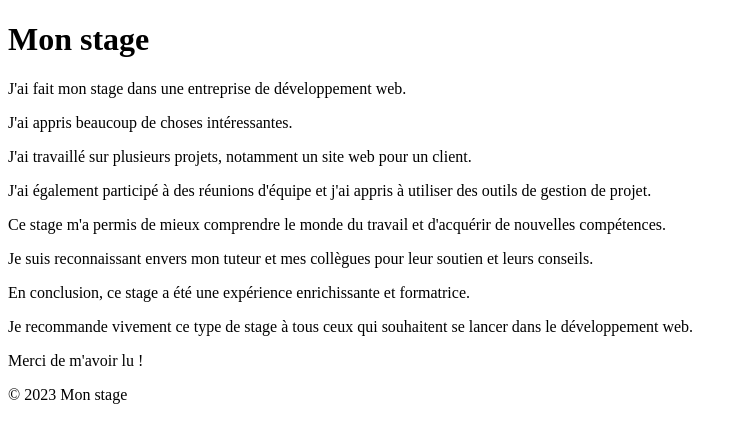
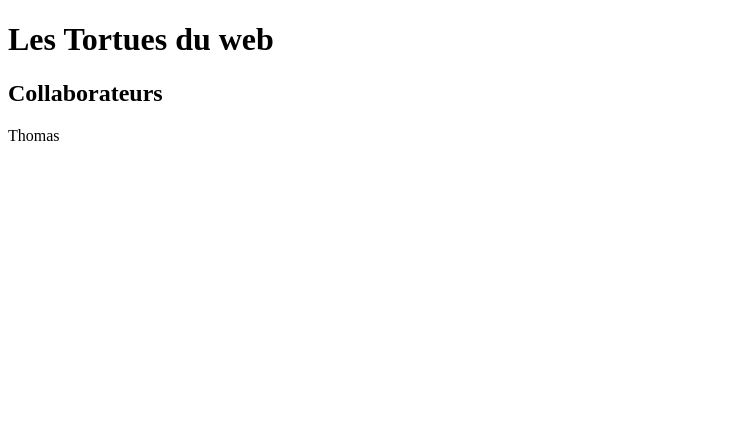
Before and after one commit to TotoD3V/Stage_seconde, a plain HTML site: page index.html in a window 1280 px wide. Shown: the whole page, without its empty margins (0-747 px from the left). Drawn offline with Linux system fonts and the light colour scheme.

Commit message:
Collaborateurs

```diff
--- a/index.html
+++ b/index.html
@@ -2,21 +2,11 @@
 <html lang="fr">
 <head>
     <meta charset="UTF-8">
-    <title>Mon stage</title>
+    <title>Les Tortues du web</title>
 </head>
 <body>
-    <h1>Mon stage</h1>
-    <p>J'ai fait mon stage dans une entreprise de développement web.</p>
-    <p>J'ai appris beaucoup de choses intéressantes.</p>
-    <p>J'ai travaillé sur plusieurs projets, notamment un site web pour un client.</p>
-    <p>J'ai également participé à des réunions d'équipe et j'ai appris à utiliser des outils de gestion de projet.</p>
-    <p>Ce stage m'a permis de mieux comprendre le monde du travail et d'acquérir de nouvelles compétences.</p>
-    <p>Je suis reconnaissant envers mon tuteur et mes collègues pour leur soutien et leurs conseils.</p>
-    <p>En conclusion, ce stage a été une expérience enrichissante et formatrice.</p>
-    <p>Je recommande vivement ce type de stage à tous ceux qui souhaitent se lancer dans le développement web.</p>
-    <p>Merci de m'avoir lu !</p>
-    <footer>
-        <p>© 2023 Mon stage</p>
-    </footer>
+    <h1>Les Tortues du web</h1>
+    <h2>Collaborateurs</h2>
+    <p>Thomas</p>
 </body>
 </html>
```
